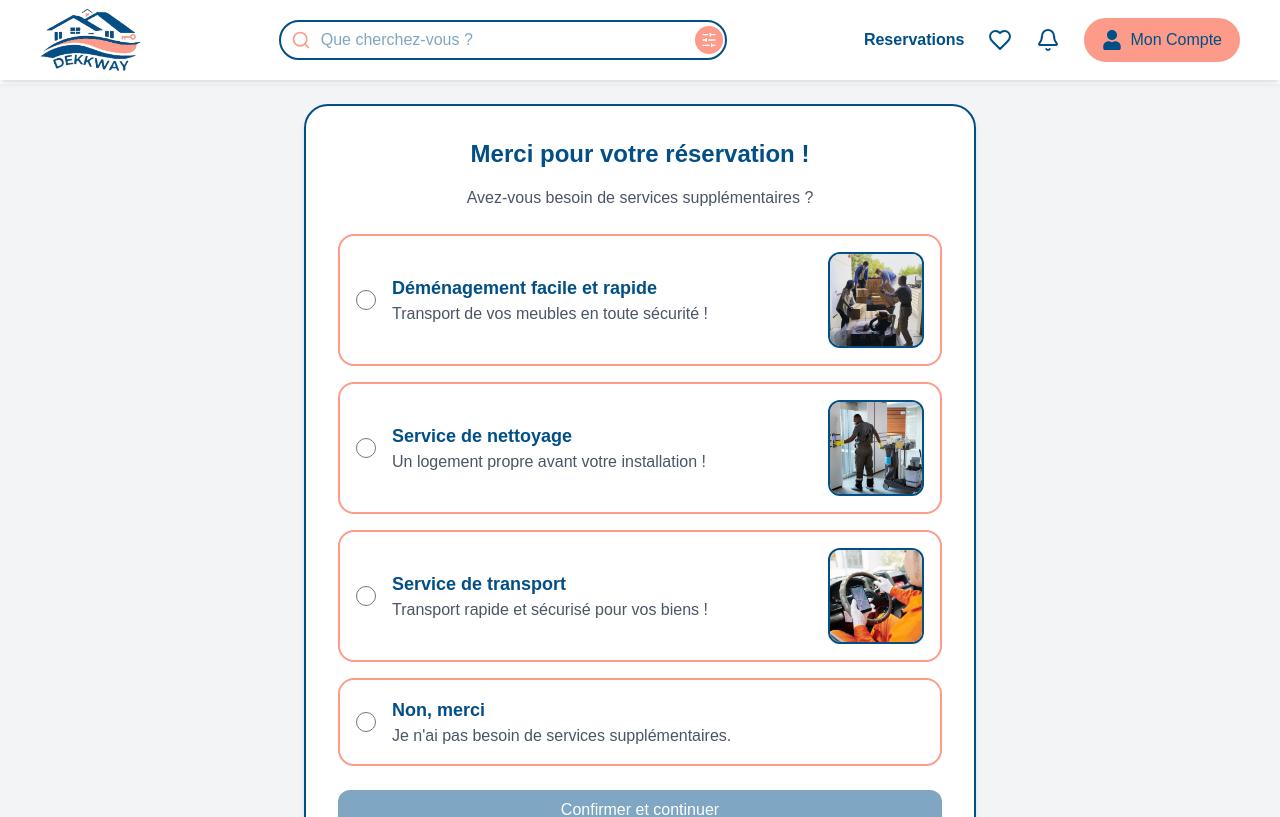
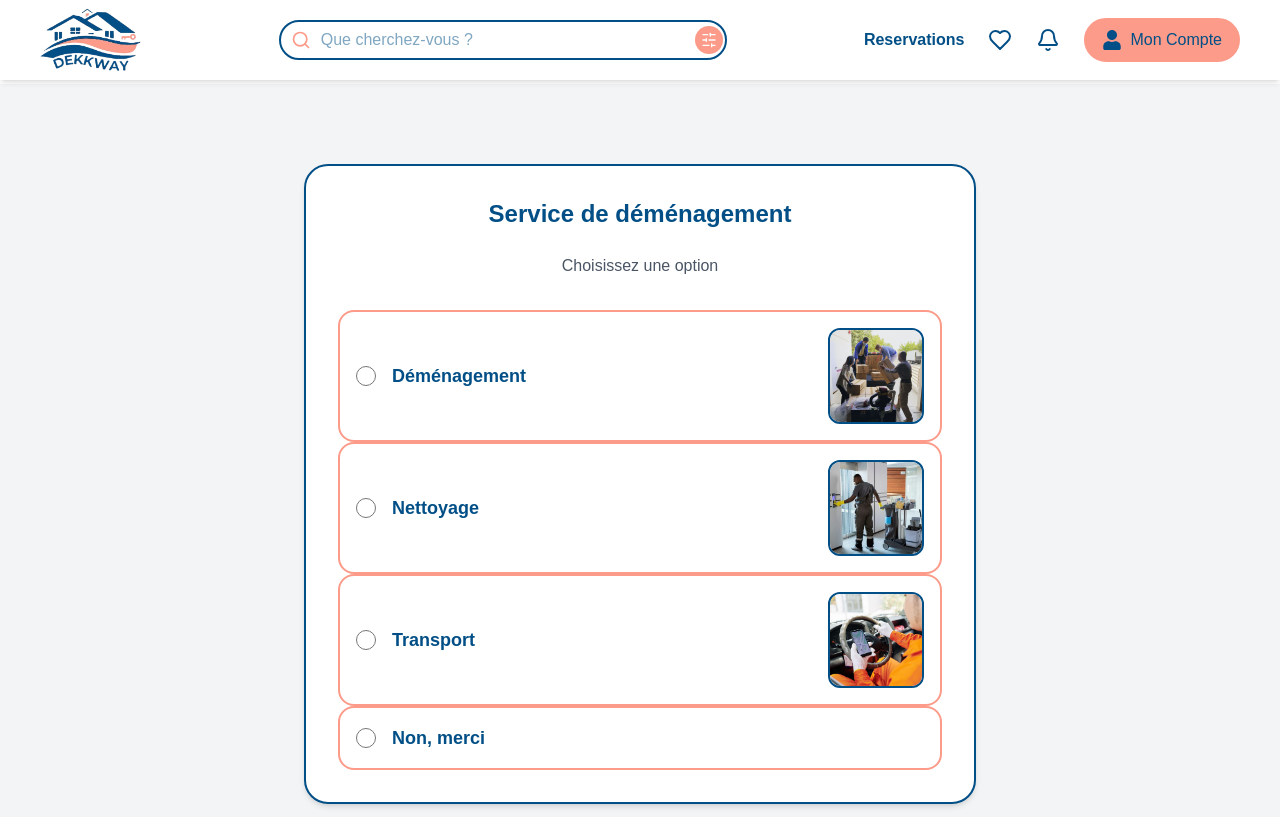
Before and after one commit to Solen-Free/Dekkway, a Next.js app in the folder frontend_dekkway/frontend/: page /servicessuplementaires in a window 1280 px wide. Shown: the top 817 px of the page. Built offline with nearby package versions, Linux system fonts and the light colour scheme.

Commit message:
Update page.tsx

```diff
--- a/frontend_dekkway/frontend/app/servicessuplementaires/page.tsx
+++ b/frontend_dekkway/frontend/app/servicessuplementaires/page.tsx
@@ -2,30 +2,10 @@
 
 import React, { useState } from 'react';
 import { motion } from 'framer-motion'; // Import de Framer Motion
+import Link from 'next/link'; // Import de Link pour la navigation
 
-const ReservationPage: React.FC = () => {
-  const [selectedService, setSelectedService] = useState<string | null>(null); // Un seul service sélectionné
-  const [noServiceNeeded, setNoServiceNeeded] = useState<boolean>(false); // État pour aucun service supplémentaire
-
-  const handleServiceChange = (event: React.ChangeEvent<HTMLInputElement>) => {
-    setSelectedService(event.target.value); // Mettre à jour le service sélectionné
-    setNoServiceNeeded(false); // Désactiver l'option "Aucun service" si un service est sélectionné
-  };
-
-  const handleNoServiceNeeded = () => {
-    setNoServiceNeeded(true); // Activer l'option "Aucun service"
-    setSelectedService(null); // Désélectionner tout service sélectionné
-  };
-
-  const handleSubmit = () => {
-    if (noServiceNeeded) {
-      // Rediriger vers une page de confirmation ou autre
-      window.location.href = `/confirmation`;
-    } else if (selectedService) {
-      // Rediriger vers la page du service sélectionné
-      window.location.href = `/services/${selectedService}`;
-    }
-  };
+const ServicePage: React.FC = () => {
+  const [selectedOption, setSelectedOption] = useState<string | null>(null); // État pour l'option sélectionnée
 
   // Animation pour les cartes
   const cardVariants = {
@@ -39,6 +19,11 @@ const ReservationPage: React.FC = () => {
     hover: { scale: 1.05, backgroundColor: '#FC9B89', transition: { duration: 0.2 } },
   };
 
+  // Gestion du choix de l'option
+  const handleOptionSelect = (option: string) => {
+    setSelectedOption(option);
+  };
+
   return (
     <div className="min-h-screen bg-gray-100 flex items-center justify-center p-4">
       <motion.div
@@ -47,35 +32,40 @@ const ReservationPage: React.FC = () => {
         animate={{ opacity: 1, y: 0 }}
         transition={{ duration: 0.5 }}
       >
-        <h1 className="text-2xl font-bold text-center mb-4 text-[#014F86]">
-          Merci pour votre réservation !
+        <h1 className="text-2xl font-bold text-center mb-6 text-[#014F86]">
+          Service de déménagement
         </h1>
-        <p className="text-gray-600 text-center mb-6">
-          Avez-vous besoin de services supplémentaires ?
+        <p className="text-gray-600 text-center mb-8">
+          Choisissez une option
         </p>
 
-        <div className="space-y-4">
-          {/* Carte pour le service de déménagement */}
+        <div className="space-y-6">
+          {/* Option Déménagement */}
+          <Link href="/demenagement" passHref>
             <motion.label
-            className="flex items-center p-4 border-2 border-[#FC9B89] rounded-2xl cursor-pointer hover:shadow-md transition-shadow"
+              className={`flex flex-col md:flex-row items-center justify-between p-4 border-2 ${
+                selectedOption === 'demenagement' ? 'border-[#014F86]' : 'border-[#FC9B89]'
+              } rounded-2xl hover:shadow-md transition-shadow cursor-pointer`}
               variants={cardVariants}
               initial="hidden"
               animate="visible"
               whileHover="hover"
+              onClick={() => handleOptionSelect('demenagement')}
             >
+              <div className="flex items-center">
                 <input
-              type="radio" // Utilisation d'un bouton radio
-              name="service" // Même nom pour regrouper les boutons radio
-              value="deménagement"
-              onChange={handleServiceChange}
-              checked={selectedService === 'deménagement'} // Vérifie si ce service est sélectionné
+                  type="radio"
+                  name="service"
+                  value="demenagement"
+                  checked={selectedOption === 'demenagement'}
+                  onChange={() => handleOptionSelect('demenagement')}
                   className="form-radio h-5 w-5 text-[#014F86] rounded-full border-gray-300 focus:ring-[#FC9B89]"
                 />
-            <div className="ml-4 flex-1">
-              <h2 className="text-lg font-semibold text-[#014F86]">Déménagement facile et rapide</h2>
-              <p className="text-gray-600">Transport de vos meubles en toute sécurité !</p>
+                <div className="ml-4">
+                  <h2 className="text-lg font-semibold text-[#014F86]">Déménagement</h2>
                 </div>
-            <div className="w-24 h-24 ml-4 border-2 border-[#014F86] rounded-xl overflow-hidden">
+              </div>
+              <div className="w-24 h-24 md:ml-4 border-2 border-[#014F86] rounded-xl overflow-hidden">
                 <img
                   src="../images/demenagement.jpg" // Remplacez par le chemin de votre image
                   alt="Déménagement"
@@ -83,28 +73,34 @@ const ReservationPage: React.FC = () => {
                 />
               </div>
             </motion.label>
+          </Link>
 
-          {/* Carte pour le service de nettoyage */}
+          {/* Option Nettoyage */}
+          <Link href="../nettoyage" passHref>
             <motion.label
-            className="flex items-center p-4 border-2 border-[#FC9B89] rounded-2xl cursor-pointer hover:shadow-md transition-shadow"
+              className={`flex flex-col md:flex-row items-center justify-between p-4 border-2 ${
+                selectedOption === 'nettoyage' ? 'border-[#014F86]' : 'border-[#FC9B89]'
+              } rounded-2xl hover:shadow-md transition-shadow cursor-pointer`}
               variants={cardVariants}
               initial="hidden"
               animate="visible"
               whileHover="hover"
+              onClick={() => handleOptionSelect('nettoyage')}
             >
+              <div className="flex items-center">
                 <input
-              type="radio" // Utilisation d'un bouton radio
-              name="service" // Même nom pour regrouper les boutons radio
+                  type="radio"
+                  name="service"
                   value="nettoyage"
-              onChange={handleServiceChange}
-              checked={selectedService === 'nettoyage'} // Vérifie si ce service est sélectionné
+                  checked={selectedOption === 'nettoyage'}
+                  onChange={() => handleOptionSelect('nettoyage')}
                   className="form-radio h-5 w-5 text-[#014F86] rounded-full border-gray-300 focus:ring-[#FC9B89]"
                 />
-            <div className="ml-4 flex-1">
-              <h2 className="text-lg font-semibold text-[#014F86]">Service de nettoyage</h2>
-              <p className="text-gray-600">Un logement propre avant votre installation !</p>
+                <div className="ml-4">
+                  <h2 className="text-lg font-semibold text-[#014F86]">Nettoyage</h2>
                 </div>
-            <div className="w-24 h-24 ml-4 border-2 border-[#014F86] rounded-xl overflow-hidden">
+              </div>
+              <div className="w-24 h-24 md:ml-4 border-2 border-[#014F86] rounded-xl overflow-hidden">
                 <img
                   src="../images/nettoyage.jpg" // Remplacez par le chemin de votre image
                   alt="Nettoyage"
@@ -112,28 +108,34 @@ const ReservationPage: React.FC = () => {
                 />
               </div>
             </motion.label>
+          </Link>
 
-          {/* Carte pour le service de transport */}
+          {/* Option Transport */}
+          <Link href="/transport" passHref>
             <motion.label
-            className="flex items-center p-4 border-2 border-[#FC9B89] rounded-2xl cursor-pointer hover:shadow-md transition-shadow"
+              className={`flex flex-col md:flex-row items-center justify-between p-4 border-2 ${
+                selectedOption === 'transport' ? 'border-[#014F86]' : 'border-[#FC9B89]'
+              } rounded-2xl hover:shadow-md transition-shadow cursor-pointer`}
               variants={cardVariants}
               initial="hidden"
               animate="visible"
               whileHover="hover"
+              onClick={() => handleOptionSelect('transport')}
             >
+              <div className="flex items-center">
                 <input
-              type="radio" // Utilisation d'un bouton radio
-              name="service" // Même nom pour regrouper les boutons radio
+                  type="radio"
+                  name="service"
                   value="transport"
-              onChange={handleServiceChange}
-              checked={selectedService === 'transport'} // Vérifie si ce service est sélectionné
+                  checked={selectedOption === 'transport'}
+                  onChange={() => handleOptionSelect('transport')}
                   className="form-radio h-5 w-5 text-[#014F86] rounded-full border-gray-300 focus:ring-[#FC9B89]"
                 />
-            <div className="ml-4 flex-1">
-              <h2 className="text-lg font-semibold text-[#014F86]">Service de transport</h2>
-              <p className="text-gray-600">Transport rapide et sécurisé pour vos biens !</p>
+                <div className="ml-4">
+                  <h2 className="text-lg font-semibold text-[#014F86]">Transport</h2>
                 </div>
-            <div className="w-24 h-24 ml-4 border-2 border-[#014F86] rounded-xl overflow-hidden">
+              </div>
+              <div className="w-24 h-24 md:ml-4 border-2 border-[#014F86] rounded-xl overflow-hidden">
                 <img
                   src="../images/transport.jpg" // Remplacez par le chemin de votre image
                   alt="Transport"
@@ -141,43 +143,39 @@ const ReservationPage: React.FC = () => {
                 />
               </div>
             </motion.label>
+          </Link>
 
-          {/* Option pour aucun service supplémentaire */}
+          {/* Option "Non" */}
+          <Link href="/" passHref>
             <motion.label
-            className="flex items-center p-4 border-2 border-[#FC9B89] rounded-2xl cursor-pointer hover:shadow-md transition-shadow"
+              className={`flex flex-col md:flex-row items-center justify-between p-4 border-2 ${
+                selectedOption === 'non' ? 'border-[#014F86]' : 'border-[#FC9B89]'
+              } rounded-2xl hover:shadow-md transition-shadow cursor-pointer`}
               variants={cardVariants}
               initial="hidden"
               animate="visible"
               whileHover="hover"
+              onClick={() => handleOptionSelect('non')}
             >
+              <div className="flex items-center">
                 <input
-              type="radio" // Utilisation d'un bouton radio
-              name="service" // Même nom pour regrouper les boutons radio
-              value="none"
-              onChange={handleNoServiceNeeded}
-              checked={noServiceNeeded} // Vérifie si cette option est sélectionnée
+                  type="radio"
+                  name="service"
+                  value="non"
+                  checked={selectedOption === 'non'}
+                  onChange={() => handleOptionSelect('non')}
                   className="form-radio h-5 w-5 text-[#014F86] rounded-full border-gray-300 focus:ring-[#FC9B89]"
                 />
-            <div className="ml-4 flex-1">
+                <div className="ml-4">
                   <h2 className="text-lg font-semibold text-[#014F86]">Non, merci</h2>
-              <p className="text-gray-600">Je n'ai pas besoin de services supplémentaires.</p>
+                </div>
               </div>
             </motion.label>
+          </Link>
         </div>
-
-        {/* Bouton de confirmation */}
-        <motion.button
-          onClick={handleSubmit}
-          disabled={!selectedService && !noServiceNeeded} // Désactivé si aucun choix n'est fait
-          className="w-full mt-6 bg-[#014F86] text-white py-2 px-4 rounded-xl hover:bg-[#FC9B89] focus:outline-none focus:ring-2 focus:ring-[#FC9B89] focus:ring-offset-2 disabled:opacity-50 transition-colors"
-          variants={buttonVariants}
-          whileHover="hover"
-        >
-          Confirmer et continuer
-        </motion.button>
       </motion.div>
     </div>
   );
 };
 
-export default ReservationPage;
+export default ServicePage;
```
Lines whose indentation alone changed are shown as unchanged.
